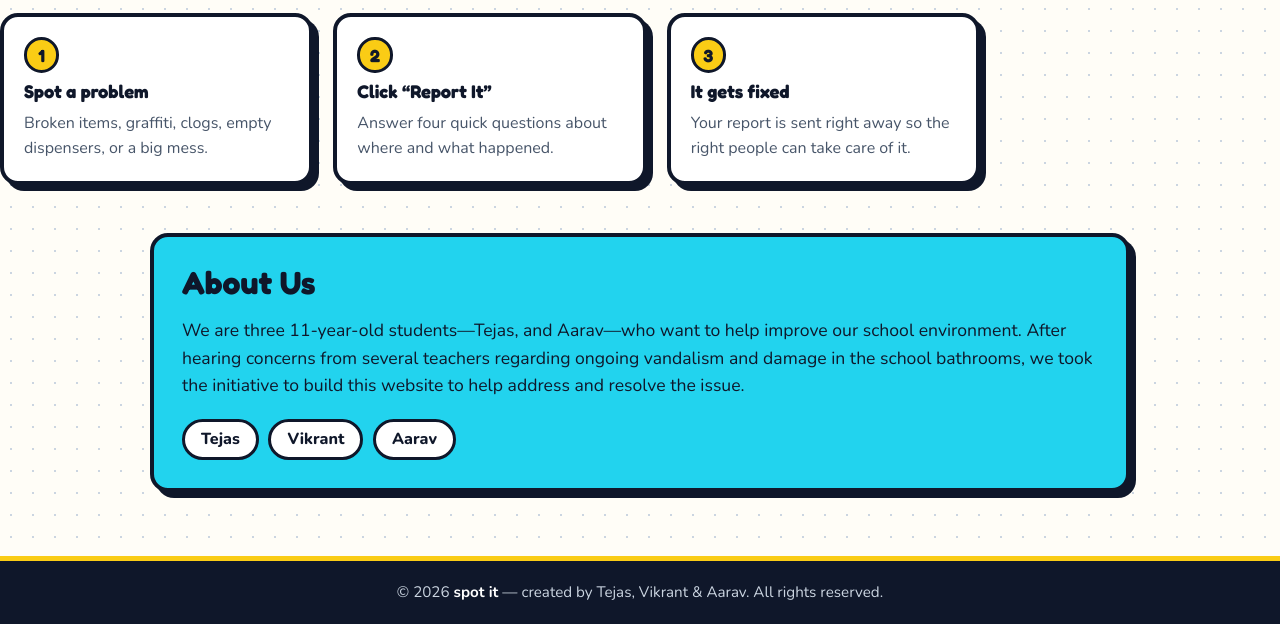
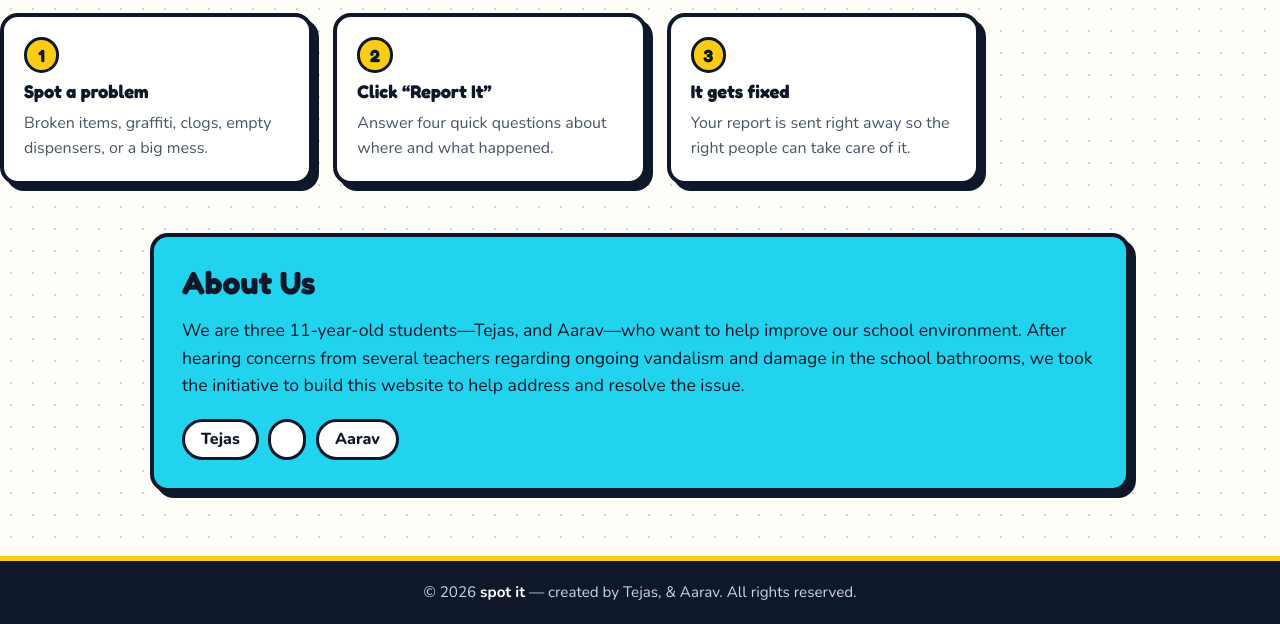
Before and after one commit to tthakur2033-ai/spotitbathroom, a plain HTML site: page public/index.html in a window 1280 px wide. Shown: the part 552-1176 px from the top of the page. Drawn offline with nearby package versions, Linux system fonts and the light colour scheme.

Commit message:
Update team members and footer credits
Removed 'Vikrant' from the team section and updated footer credits.

```diff
--- a/public/index.html
+++ b/public/index.html
@@ -59,7 +59,7 @@
         <p>We are three 11-year-old students—Tejas,  and Aarav—who want to help improve our school environment. After hearing concerns from several teachers regarding ongoing vandalism and damage in the school bathrooms, we took the initiative to build this website to help address and resolve the issue.</p>
         <div class="team">
           <span>Tejas</span>
-          <span>Vikrant</span>
+          <span></span>
           <span>Aarav</span>
         </div>
       </div>
@@ -68,7 +68,7 @@
 
   <footer class="site-footer">
     <div class="wrap">
-      &copy; <span id="year">2026</span> <strong>spot it</strong> &mdash; created by Tejas, Vikrant &amp; Aarav. All rights reserved.
+      &copy; <span id="year">2026</span> <strong>spot it</strong> &mdash; created by Tejas,  &amp; Aarav. All rights reserved.
     </div>
   </footer>
   <script>document.getElementById("year").textContent = new Date().getFullYear();</script>
```
